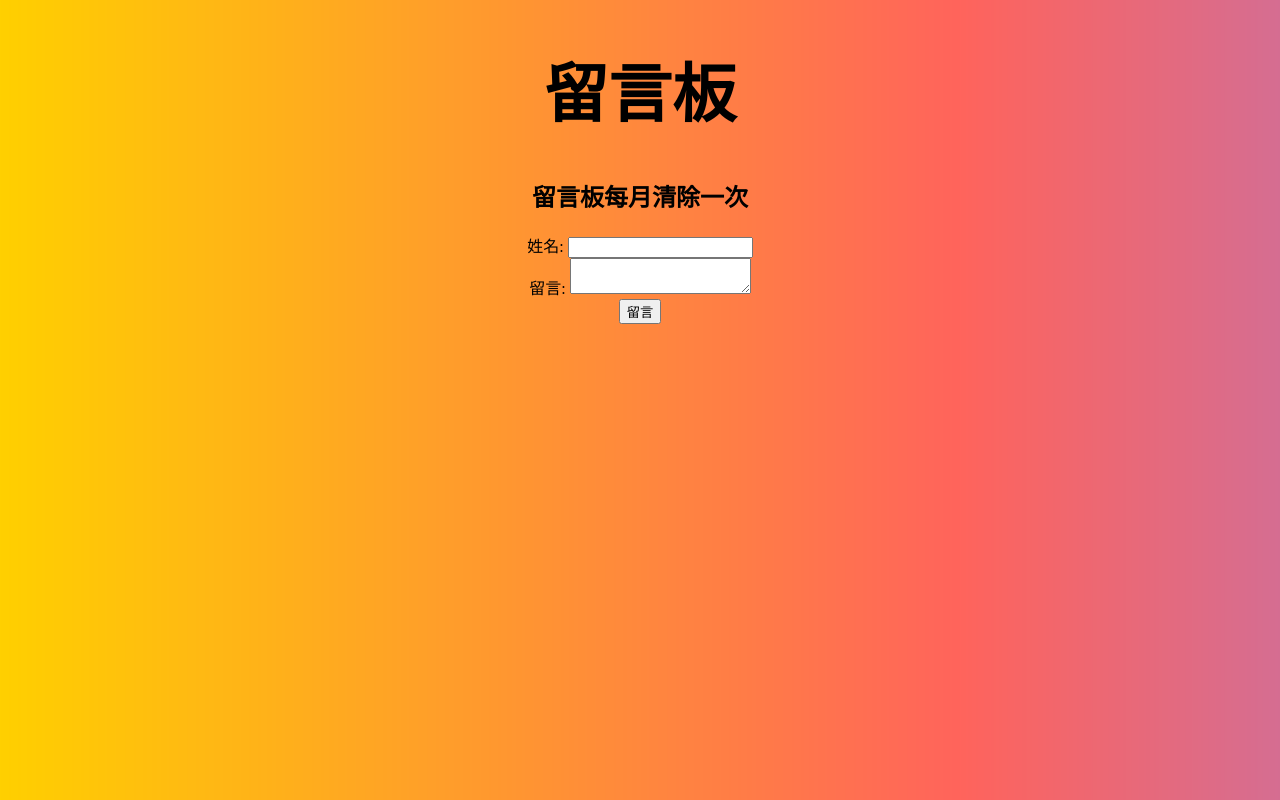
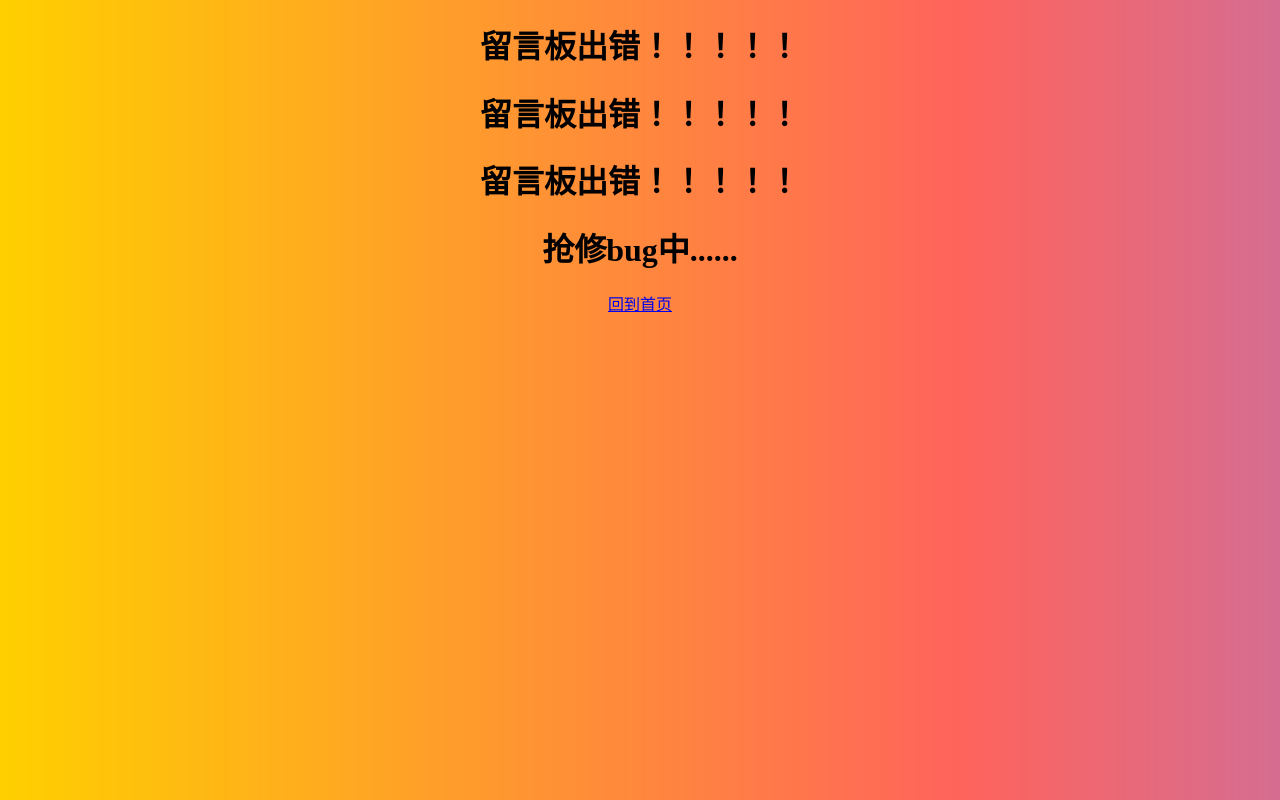
Before and after one commit to fafaya39/fafaya39.github.io, a plain HTML site: page chat.html in a window 1280 px wide. Drawn offline with Linux system fonts and the light colour scheme.

Commit message:
Update chat.html

```diff
--- a/chat.html
+++ b/chat.html
@@ -7,29 +7,11 @@
   </head>
   <body background="cool-background.png">
     <div style="text-align:center;">
-    <h1 style="font-size: 4em;">留言板</h1>
-    <h2>留言板每月清除一次</h2>
-    <form>
-      <label>姓名:</label>
-      <input type="text" id="name" />
-      <br />
-      <label>留言:</label>
-      <textarea id="message"></textarea>
-      <br />
-      <button type="button" onclick="addMessage()">留言</button>
-    </form>
-    <div id="messages">
-    </div>
-    <script>
-      function addMessage() {
-        var name = document.getElementById("name").value;
-        var message = document.getElementById("message").value;
-        var messagesDiv = document.getElementById("messages");
-        var newMessage = document.createElement("p");
-        newMessage.innerHTML = name + ": " + message;
-        messagesDiv.appendChild(newMessage);
-      }
-    </script>
+    <h1>留言板出错！！！！！</h1>
+    <h1>留言板出错！！！！！</h1>
+    <h1>留言板出错！！！！！</h1>
+    <h1>抢修bug中......</h1>
+    <a href="https://www.fafaya.top">回到首页</a>
     </div>
   </body>
 </html>
```
